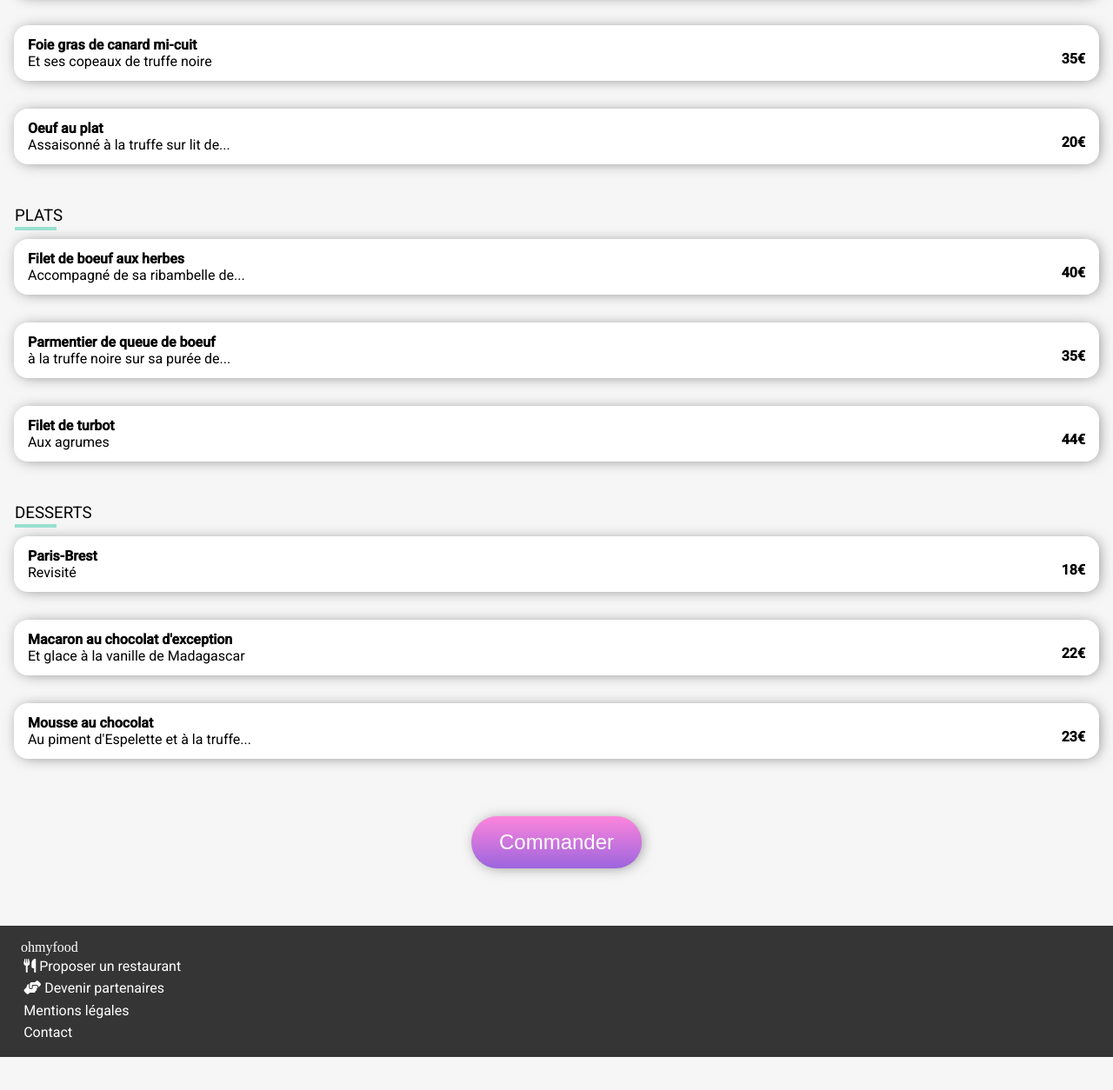
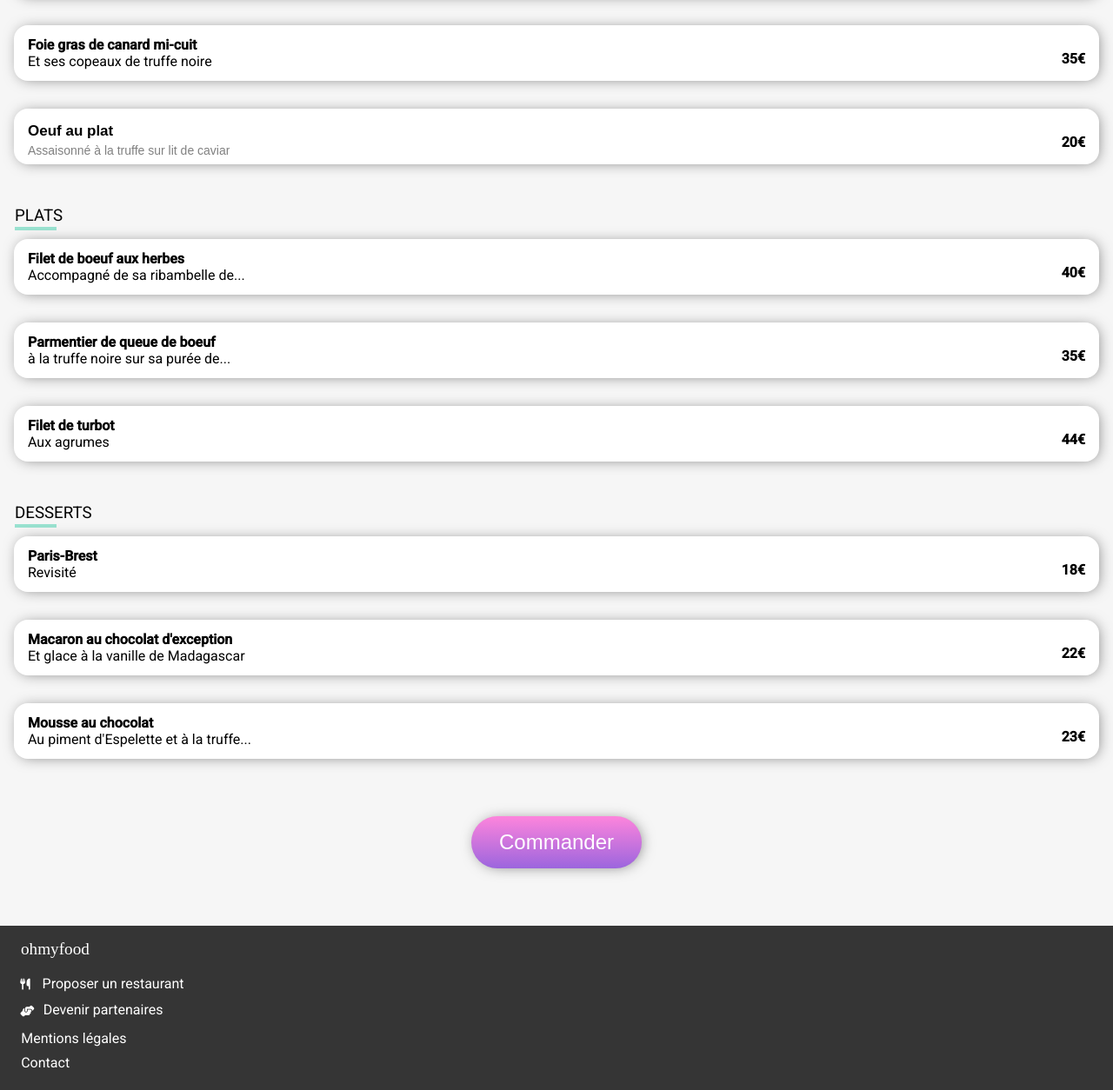
Before and after one commit to tonyiann/ohmyfood, a website: page pages/resto-1.html in a window 1280 px wide. Shown: the part 772-2026 px from the top of the page at 87% size. Before the commit the page ends 1988 px from the top, so only its background shows below. Drawn offline with Linux system fonts and the light colour scheme; a web font is replaced by a local one.

Commit message:
fin du projet

```diff
--- a/pages/resto-1.html
+++ b/pages/resto-1.html
@@ -59,10 +59,18 @@
         <div class="menus__category">
             <div class="menu-item">
                 <div class="menu-item__description">
-                    <h4>Oeuf au plat</h4>
-                    <p>Assaisonné à la truffe sur lit de...</p>
+                    <div class="card_text_title">
+                        <p>Oeuf au plat</p>
+                      </div>
+                      <div class="card_text_description">
+                        <p>Assaisonné à la truffe sur lit de caviar</p>
+                      </div>
                 </div>
-                <span class="menu-item__prix">20€</span>
+
+                <div class="menu-item__prix">
+                <span>20€</span>
+                </div>
+
                 <div class="menu-item__check">
                     <i class="fas fa-check"></i>
                 </div>
@@ -165,12 +173,20 @@
         <h2>ohmyfood</h2>
         <p>
             <i class="fas fa-utensils"></i>
-            Proposer un restaurant</p>
+            <a href="">Proposer un restaurant</a>
+        </p>
+
+        <div class="partenaires">
+
         <p>
             <i class="fas fa-hands-helping"></i>
-            Devenir partenaires</p>
-        <p>Mentions légales</p>
-        <p>
+        <div class="sous-partenaires">
+                <a href="">Devenir partenaires</a>
+        </div>
+        </p>
+    </div>
+        <p class="mentions">Mentions légales</p>
+        <p class="contact">
             <a href="mailto:tony.iann@laposte.net">Contact</a>
         </p>
     </footer>
--- a/sass/layout/footer.scss
+++ b/sass/layout/footer.scss
@@ -4,17 +4,47 @@ footer {
     background-color: #353535;
     padding: 1rem 2rem;
     padding-left: 1.5rem;
+
 }
 footer h2 {
     font-family: "Shrikhand";
     font-weight: 500;
     color: white;
-    font-size: 1rem;
+    font-size: 1.2rem;
+    margin-bottom: 1rem;
 }
 footer p {
     padding: 0.2rem;
     color: white;
+    margin: 3px;
 }
 img {
     max-width: 100%;
 }
+footer a {
+    margin-left: 10px;
+    font-size: 16px;
+    color: white;
+}
+footer .partenaires {
+    margin-left: 0px;
+    display: flex;
+}
+footer .fa-hands-helping {
+    margin-left: 0px;
+}
+footer .fas {
+    margin-left: -7px;
+    font-size: 13px;
+}
+footer .sous-partenaires {
+    margin-top: 5px;
+    margin-left: -6px;
+}
+footer .mentions {
+    margin-left: -3px;
+}
+footer .contact {
+    margin-left: -13px;
+
+}
--- a/sass/utils/pages/restaurants.scss
+++ b/sass/utils/pages/restaurants.scss
@@ -210,3 +210,35 @@ section.order {
         cursor: pointer;
     }
 }
+.card_text_title {
+    width: 100%;
+    margin-bottom: 0;
+    display: inline-block;
+    text-overflow: ellipsis;
+    overflow: hidden;
+    height: 40px;
+  }
+  .card_text_title p {
+    font-size: 17px;
+    font-weight: 600;
+    margin-top: 3px;
+    font-family: "Roboto Slab", sans-serif;
+    color: black;
+    white-space: nowrap;
+    text-overflow: ellipsis;
+    overflow: hidden;
+    line-height: 1.2;
+ }
+ .card_text_description {
+    width: 100%;
+  }
+  .card_text_description p {
+    font-size: 14px;
+    font-family: "Roboto Slab", sans-serif;
+    color: grey;
+    white-space: nowrap;
+    text-overflow: ellipsis;
+    overflow: hidden;
+    line-height: 1.2;
+    margin-top: -17px;
+  }
```
Also changed, not shown: index.html (+12 -4 lines), pages/resto-2.html (+12 -4 lines), pages/resto-3.html (+12 -4 lines), pages/resto-4.html (+12 -4 lines), style.css, 1 other file.
